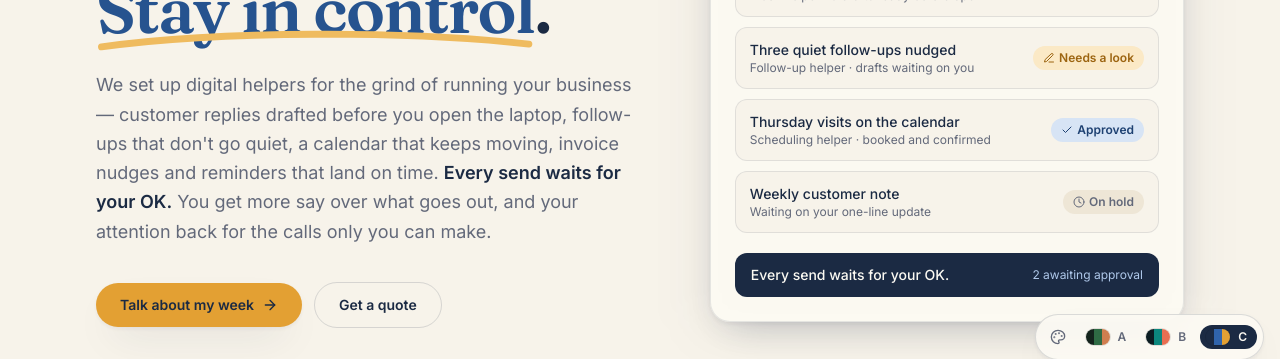
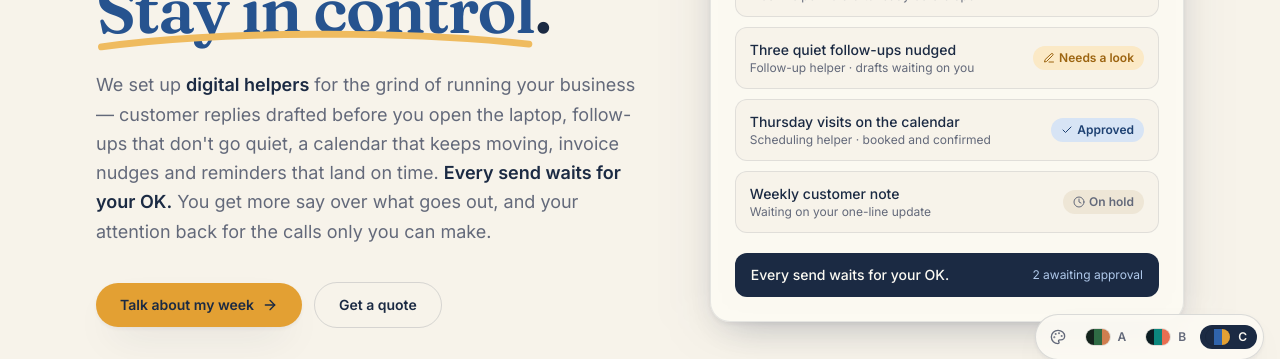
Before and after one commit to baksoy/apptekio, a React (Vite) app: page / in a window 1280 px wide. Shown: the part 424-783 px from the top of the page. Built offline with nearby package versions, Linux system fonts and the light colour scheme.

Commit message:
Hero subhead: bold "digital helpers" to match existing emphasis pattern
Co-authored-by: Bera <baksoy@users.noreply.github.com>

```diff
--- a/src/components/sections/Hero.tsx
+++ b/src/components/sections/Hero.tsx
@@ -57,8 +57,9 @@ export default function Hero() {
 
             <Reveal delay={120}>
               <p className="mt-7 max-w-xl text-lg leading-relaxed text-ink-muted">
-                We set up digital helpers for the grind of running your business — customer
-                replies drafted before you open the laptop, follow-ups that don&apos;t go
+                We set up <span className="font-semibold text-ink">digital helpers</span> for the
+                grind of running your business — customer replies drafted before you open the
+                laptop, follow-ups that don&apos;t go
                 quiet, a calendar that keeps moving, invoice nudges and reminders that land on
                 time. <span className="font-semibold text-ink">Every send waits for your OK.</span>{' '}
                 You get more say over what goes out, and your attention back for the calls only
```
Also changed, not shown: 1 other file (tests, documents, lock files or other folders).
